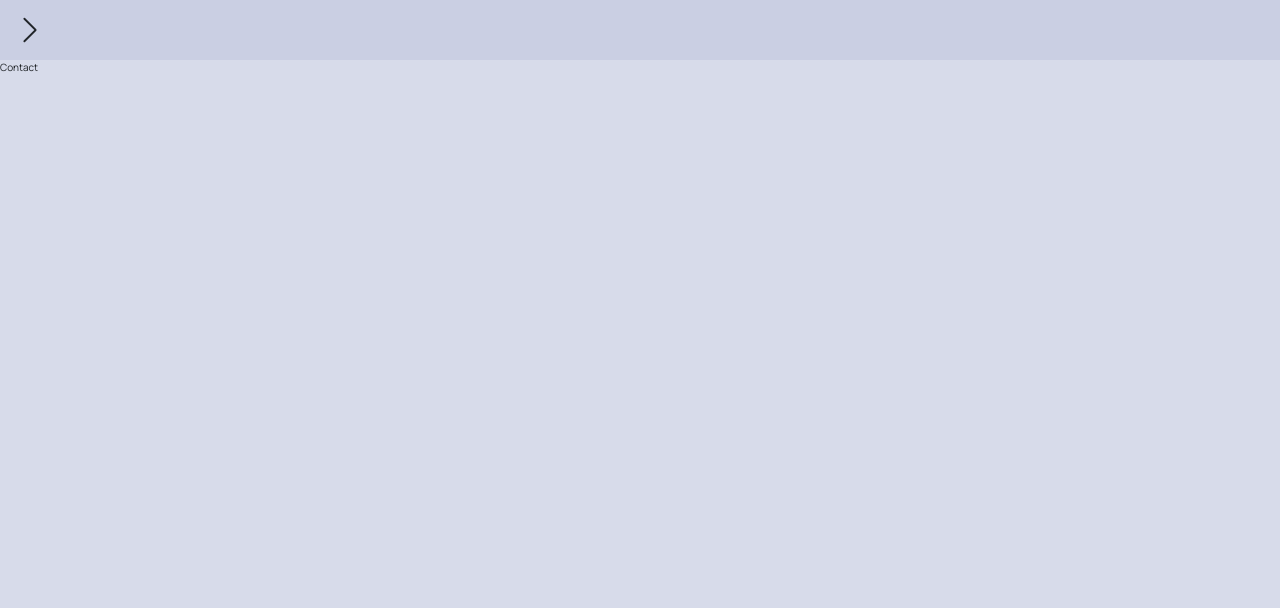
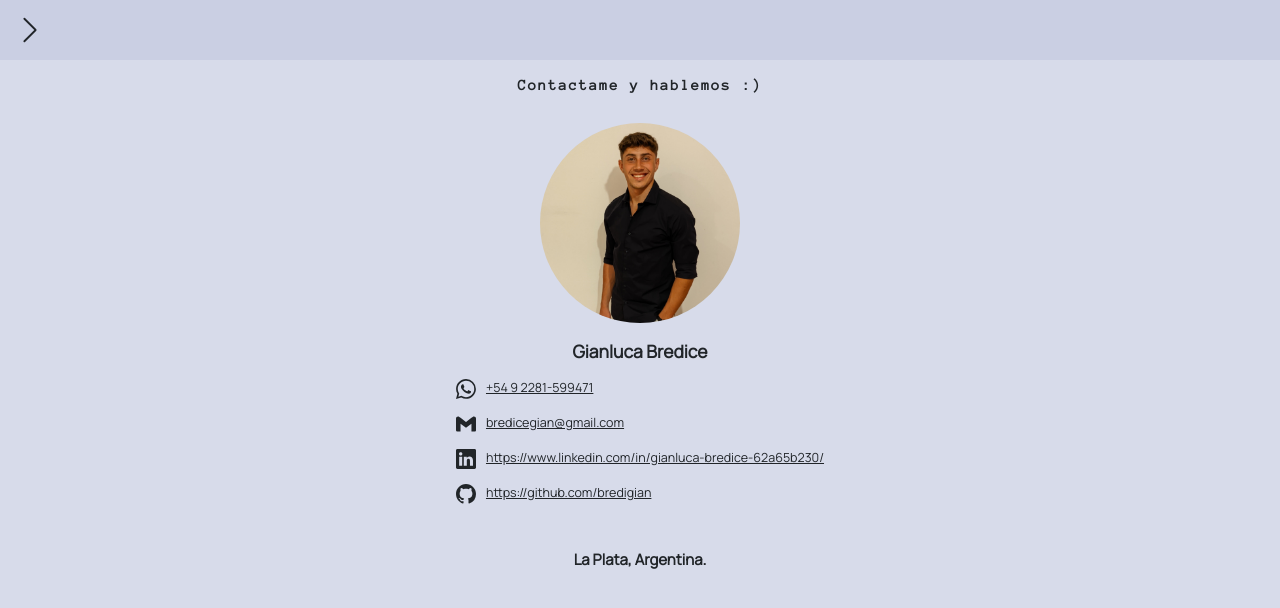
Before and after one commit to bredigian/my_portfolio, a React (Create React App) app: page /contact in a window 1280 px wide. Shown: the top 608 px of the page. Built offline with nearby package versions, Linux system fonts and the light colour scheme.

Commit message:
contact page done

```diff
--- a/src/components/_styles.scss
+++ b/src/components/_styles.scss
@@ -2,3 +2,4 @@
 @import "./navigator/styles";
 @import "./skills-item/styles";
 @import "./projects-item/styles";
+@import "./contact-item/styles";
--- /dev/null
+++ b/src/components/contact-item/_styles.scss
@@ -0,0 +1,16 @@
+.contact {
+  &-container {
+    &__social {
+      &-item {
+        &__icon {
+          font-size: 2rem;
+          color: $color_text;
+        }
+        &__title {
+          font-size: 1.25rem;
+          color: $color_text;
+        }
+      }
+    }
+  }
+}
--- /dev/null
+++ b/src/components/contact-item/index.js
@@ -0,0 +1,18 @@
+import React from "react"
+
+const ContactItem = ({ item }) => {
+  console.log(item)
+  return (
+    <div className="contact-container__social-item d-flex flex-row align-items-center gap-3 w-100">
+      {<item.icon className="contact-container__social-item__icon" />}
+      <a
+        className="contact-container__social-item__title"
+        href={item.link ? item.link : item.value}
+      >
+        {item.value}
+      </a>
+    </div>
+  )
+}
+
+export default ContactItem
--- a/src/components/index.js
+++ b/src/components/index.js
@@ -2,3 +2,4 @@ export { default as Header } from "./header/index"
 export { default as Navigator } from "./navigator/index"
 export { default as SkillsItem } from "./skills-item/index"
 export { default as ProjectsItem } from "./projects-item/index"
+export { default as ContactItem } from "./contact-item/index"
--- /dev/null
+++ b/src/db/contact.js
@@ -0,0 +1,28 @@
+import { BsGithub, BsLinkedin, BsWhatsapp } from "react-icons/bs"
+
+import { SiGmail } from "react-icons/si"
+
+export const CONTACT = [
+  {
+    id: 1,
+    value: "+54 9 2281-599471",
+    link: "https://wa.me/542281599471?text=Hola%20Gianluca!",
+    icon: BsWhatsapp,
+  },
+  {
+    id: 2,
+    value: "bredicegian@gmail.com",
+    link: "mailto:bredicegian@gmail.com",
+    icon: SiGmail,
+  },
+  {
+    id: 3,
+    value: "https://www.linkedin.com/in/gianluca-bredice-62a65b230/",
+    icon: BsLinkedin,
+  },
+  {
+    id: 4,
+    value: "https://github.com/bredigian",
+    icon: BsGithub,
+  },
+]
--- a/src/pages/contact/_styles.scss
+++ b/src/pages/contact/_styles.scss
@@ -1,4 +1,30 @@
 .contact {
   width: 100%;
   background-color: $color_primary;
+  &-title {
+    @include typewriter;
+  }
+  &-container {
+    opacity: 0;
+    transition: opacity 0.4s ease-in-out;
+    &__image {
+      &-img {
+        width: 20rem;
+        border-radius: 100%;
+      }
+      &-subtitle {
+        font-size: 1.75rem;
+        font-weight: bold;
+      }
+    }
+    &__social {
+      &-footer {
+        font-size: 1.5rem;
+        font-weight: bold;
+      }
+    }
+  }
 }
+.show {
+  opacity: 1;
+}
--- a/src/pages/contact/index.js
+++ b/src/pages/contact/index.js
@@ -1,7 +1,44 @@
-import React from "react"
+import React, { useState } from "react"
+
+import { CONTACT } from "../../db/contact"
+import { ContactItem } from "../../components"
 
 const Contact = () => {
-  return <div className="contact">Contact</div>
+  const [showInformation, setShowInformation] = useState(false)
+  setTimeout(() => {
+    setShowInformation(true)
+  }, 2500)
+  return (
+    <div className="contact d-flex flex-column align-items-center gap-4 p-4">
+      <p className="contact-title">{"Contactame y hablemos :)"}</p>
+      <div
+        className={
+          !showInformation
+            ? "contact-container d-flex flex-column align-items-center gap-4"
+            : "contact-container show d-flex flex-column align-items-center gap-4"
+        }
+      >
+        <div className="contact-container__image d-flex flex-column align-items-center gap-4">
+          <img
+            className="contact-container__image-img"
+            src="../../assets/image/me-2.jpg"
+            alt="Gianluca Bredice"
+          />
+          <p className="contact-container__image-subtitle m-0">
+            Gianluca Bredice
+          </p>
+        </div>
+        <ul className="contact-container__social d-flex flex-column align-items-center gap-4 m-0 p-0">
+          {CONTACT.map((item) => (
+            <ContactItem key={item.id} item={item} />
+          ))}
+          <p className="contact-container__social-footer mt-5 m-0">
+            La Plata, Argentina.
+          </p>
+        </ul>
+      </div>
+    </div>
+  )
 }
 
 export default Contact
```
Also changed, not shown: public/assets/image/me-2.jpg (added).
